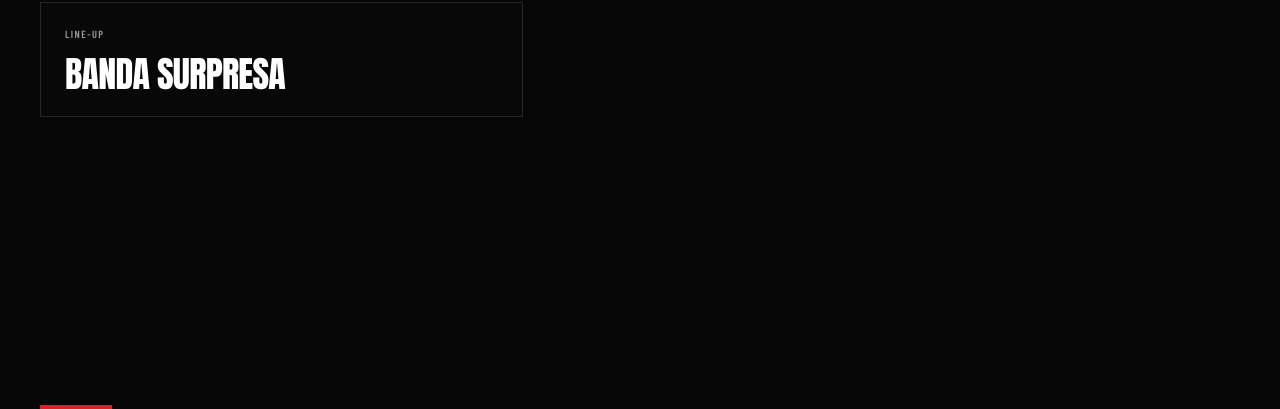
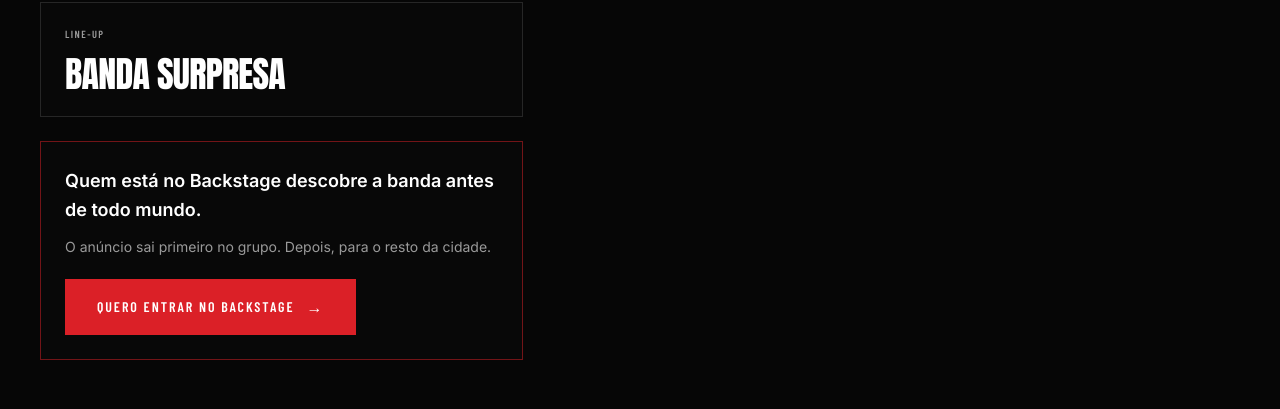
Before and after one commit to CaparicaLeo/MMIC, a Next.js app: page / in a window 1280 px wide. Shown: the part 6231-6640 px from the top of the page. Built offline with nearby package versions, Linux system fonts and the light colour scheme; no server answers.

Commit message:
feat(show): CTA do Backstage na seção da banda

```diff
--- a/components/sections/ShowSection.tsx
+++ b/components/sections/ShowSection.tsx
@@ -4,6 +4,7 @@ import { Badge } from "@/components/ui/Badge";
 import { Highlight } from "@/components/ui/Highlight";
 import { Media } from "@/components/ui/Media";
 import { Section } from "@/components/ui/Section";
+import { RegisterButton } from "@/components/registration/RegisterButton";
 import { show } from "@/content";
 import { fadeUp, parallax, revealLines } from "@/lib/animations/presets";
 import { useGsapScroll } from "@/lib/hooks/useGsapScroll";
@@ -122,6 +123,33 @@ export function ShowSection() {
               </p>
             )}
           </div>
+
+          {/*
+            CTA do Backstage, colado no slot do line-up: quem acabou de ler
+            "banda surpresa" é justamente quem quer descobrir antes. Borda
+            vermelha para separar do card do line-up sem criar um terceiro
+            estilo de bloco. `source="banda"` vira `origem_bloco=banda` no
+            analytics — mesmo evento e mesmo funil do CTA do hero.
+          */}
+          <div
+            data-reveal
+            className="mt-6 border border-accent-red/50 bg-bg-dark/60 p-6"
+          >
+            <p className="text-base font-semibold leading-relaxed text-text-white sm:text-lg">
+              {show.backstageCta.phrase}
+            </p>
+
+            <p className="mt-3 text-sm leading-relaxed text-text-gray">
+              {show.backstageCta.support}
+            </p>
+
+            <RegisterButton
+              cta={show.backstageCta.cta}
+              source="banda"
+              animateIn={false}
+              className="mt-5"
+            />
+          </div>
         </div>
 
         {/* `self-start`: sem isso a célula do grid estica até a altura da
--- a/content/show.ts
+++ b/content/show.ts
@@ -1,4 +1,5 @@
-import type { Media, SectionIntro } from "./types";
+import type { Cta, Media, SectionIntro } from "./types";
+import { backstage } from "./backstage";
 
 /**
  * Bloco do show.
@@ -31,6 +32,26 @@ export const show = {
   /** Texto de fallback, caso `headliner` volte a ser null. */
   headlinerPlaceholder: "Atração principal a ser anunciada",
 
+  /**
+   * CTA do Backstage, logo abaixo do texto da seção.
+   *
+   * O anúncio da banda sai primeiro no grupo, então o convite é a leitura
+   * natural depois do teaser. Rótulo vem de `backstage` (fonte única) e o
+   * `register` abre o mesmo modal dos outros CTAs — no componente,
+   * `source="banda"` vira `origem_bloco=banda` no analytics.
+   *
+   * Sem citar atração, estilo ou pista: "banda surpresa" continua sendo o
+   * único nome que a seção tem.
+   */
+  backstageCta: {
+    phrase: "Quem está no Backstage descobre a banda antes de todo mundo.",
+    support: "O anúncio sai primeiro no grupo. Depois, para o resto da cidade.",
+    cta: {
+      label: backstage.ctaLabel,
+      action: "register",
+    } satisfies Cta,
+  },
+
   media: {
     /**
      * Placeholder até a arte da banda chegar. A proporção 2080x1440 é a
```
